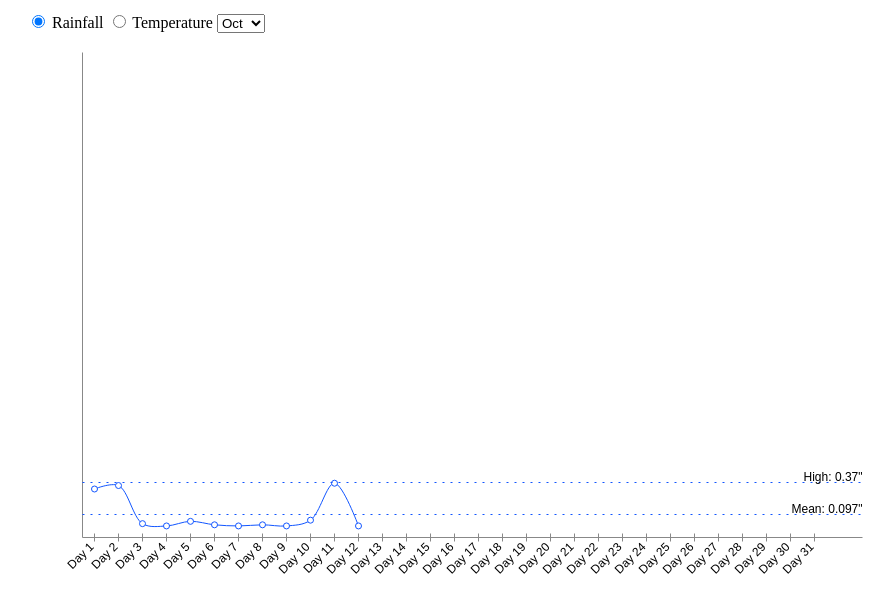
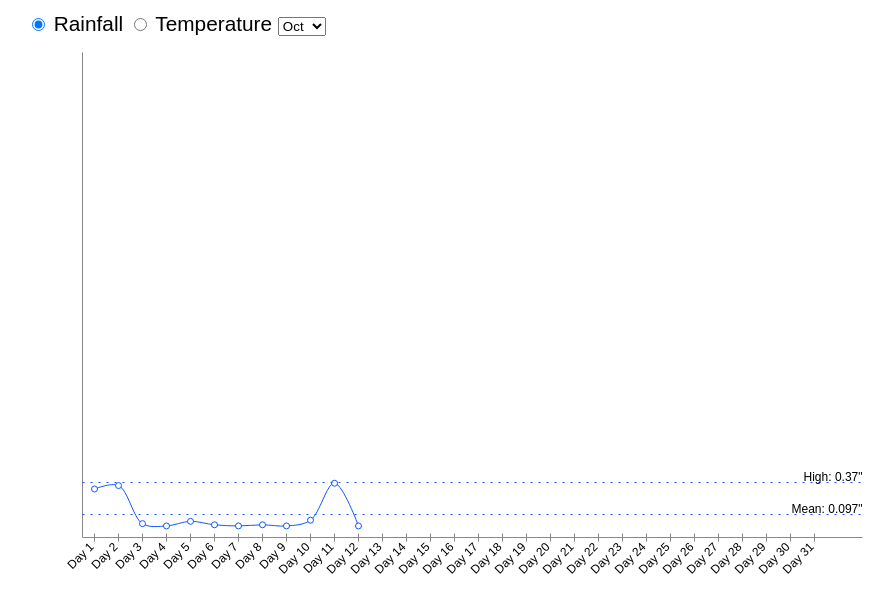
Before and after one commit to iitalics/MakawaoWeather, a website: page public/index.html in a window 1280 px wide. Shown: the whole page, without its empty margins (167-1061 px from the left). Drawn offline with nearby package versions, Linux system fonts and the light colour scheme.

Commit message:
larger font size for config

```diff
--- a/public/index.html
+++ b/public/index.html
@@ -4,7 +4,7 @@
   </head>
   <body>
     <div style="width: 900px; margin: 0 auto;">
-      <div style="position: fixed; padding: 4px; z-index: 2;">
+      <div style="position: fixed; padding: 4px; z-index: 2; font-family: sans-serif; font-size: 1.3em;">
         <form>
           <input type="radio" class="modeSel" name="mode" value="rain" id="rainSel">
           <label for="rainSel">Rainfall</label>
```
